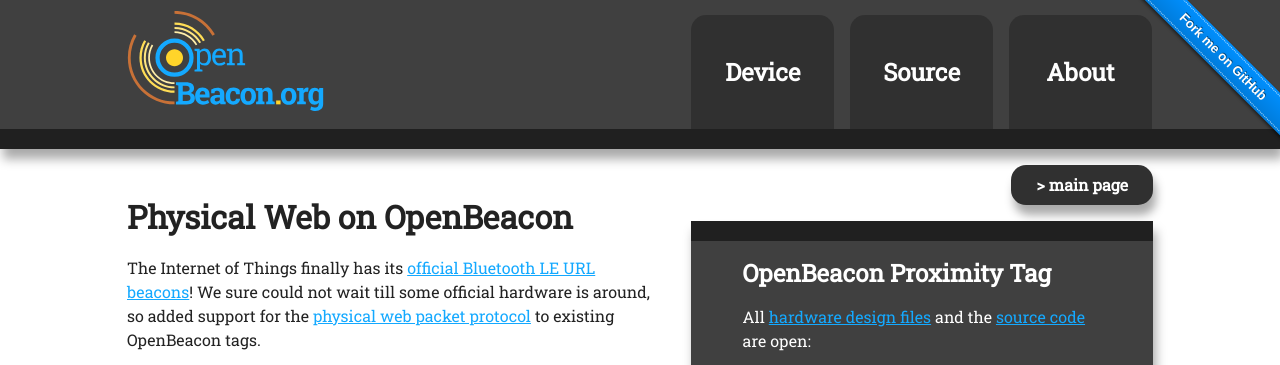
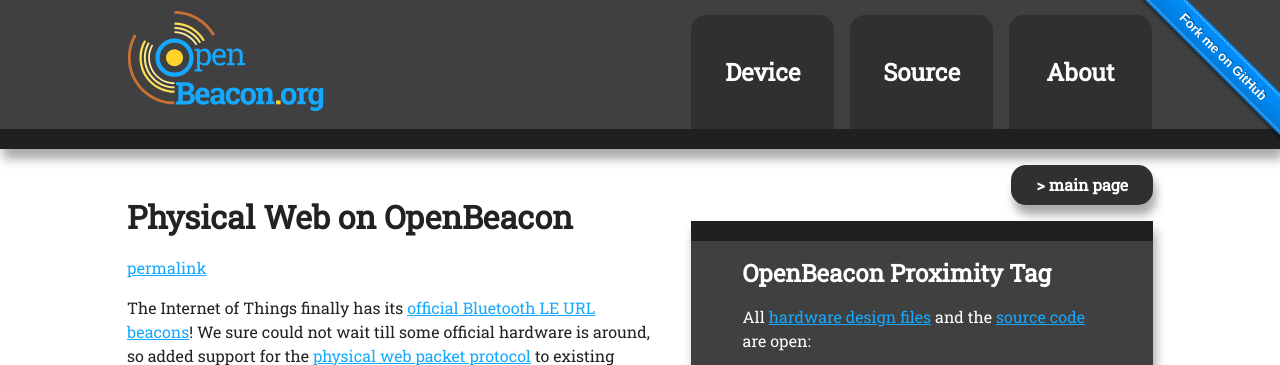
Before and after one commit to meriac/openbeacon-ng, a Jekyll site: the page built from index.html, in a window 1280 px wide and 900 px high, cut to the strip 0-365 px from the top of the window. Built offline with Jekyll 4.4.1, drawn with Linux system fonts in a browser that asks for light colours.

Commit message:
added permalink

```diff
--- a/_includes/index_main.md
+++ b/_includes/index_main.md
@@ -1,3 +1,5 @@
+[permalink](/physicalweb.html)
+
 The Internet of Things finally has its [official Bluetooth LE URL beacons](https://google.github.io/physical-web/)! We sure could not wait till some official hardware is around, so added support for the [physical web packet protocol](https://github.com/google/physical-web/blob/master/documentation/technical_overview.md) to existing OpenBeacon tags.
 
 We turned our existing nRF51822 base OpenBeacon tag into the ultimate hacking, fuzzing and pentesting tool for Bluetooth Low Energy.
```
